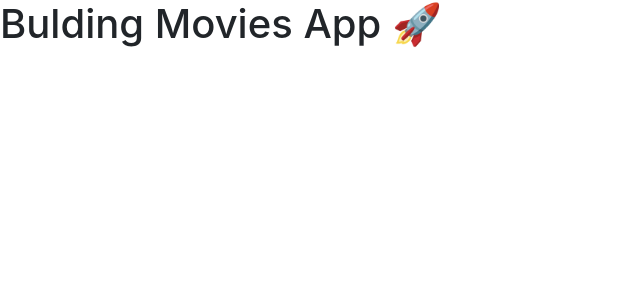
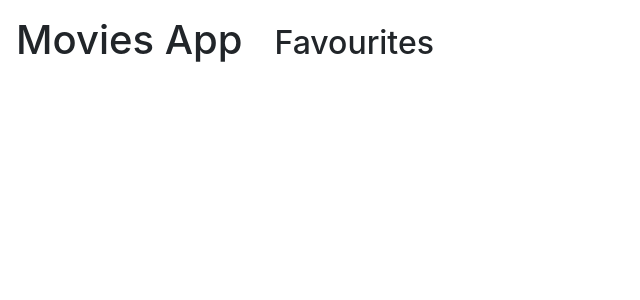
Before and after one commit to Sambhunath-Sahoo/movies-app, a React (Create React App) app: page / in a window 1280 px wide. Shown: the top 300 px of the page, without its empty margins (0-640 px from the left). Built offline with nearby package versions, Linux system fonts and the light colour scheme.

Commit message:
Navbar UI done

```diff
--- a/src/App.js
+++ b/src/App.js
@@ -1,9 +1,10 @@
 import React from 'react'
+import Navbar from './components/Navbar';
 
 function App() {
   return (
     <div>
-      <h1>Bulding Movies App 🚀</h1>
+      <Navbar />
     </div>
   )
 }
--- /dev/null
+++ b/src/components/Navbar.js
@@ -0,0 +1,12 @@
+import React, { Component } from "react";
+
+export default class Navbar extends Component {
+    render() {
+        return (
+            <div style={{ display: "flex", padding: "0.5" }}>
+                <h1 style={{ marginTop: "1rem", marginLeft: "1rem" }}>Movies App</h1>
+                <h2 style={{ marginLeft: "2rem", marginTop: "1.5rem" }}>Favourites</h2>
+            </div>
+        );
+    }
+}
```
